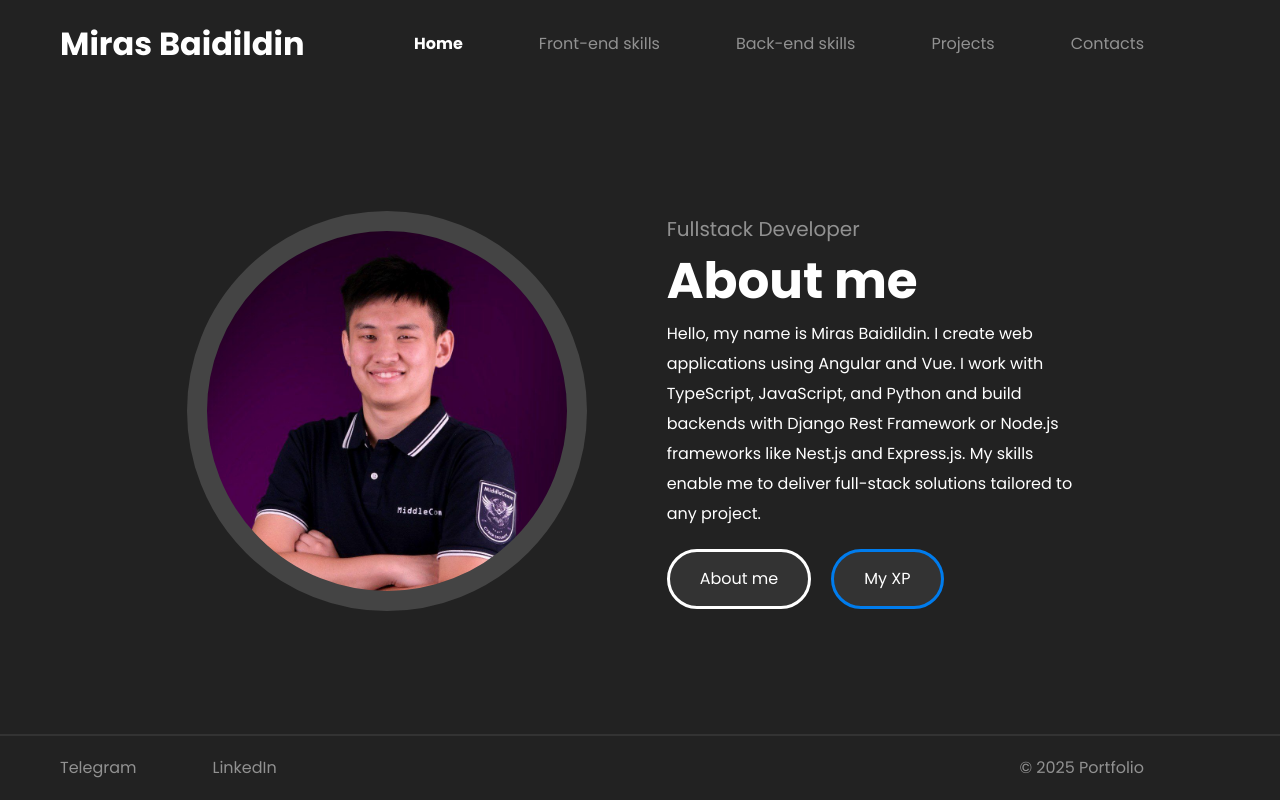
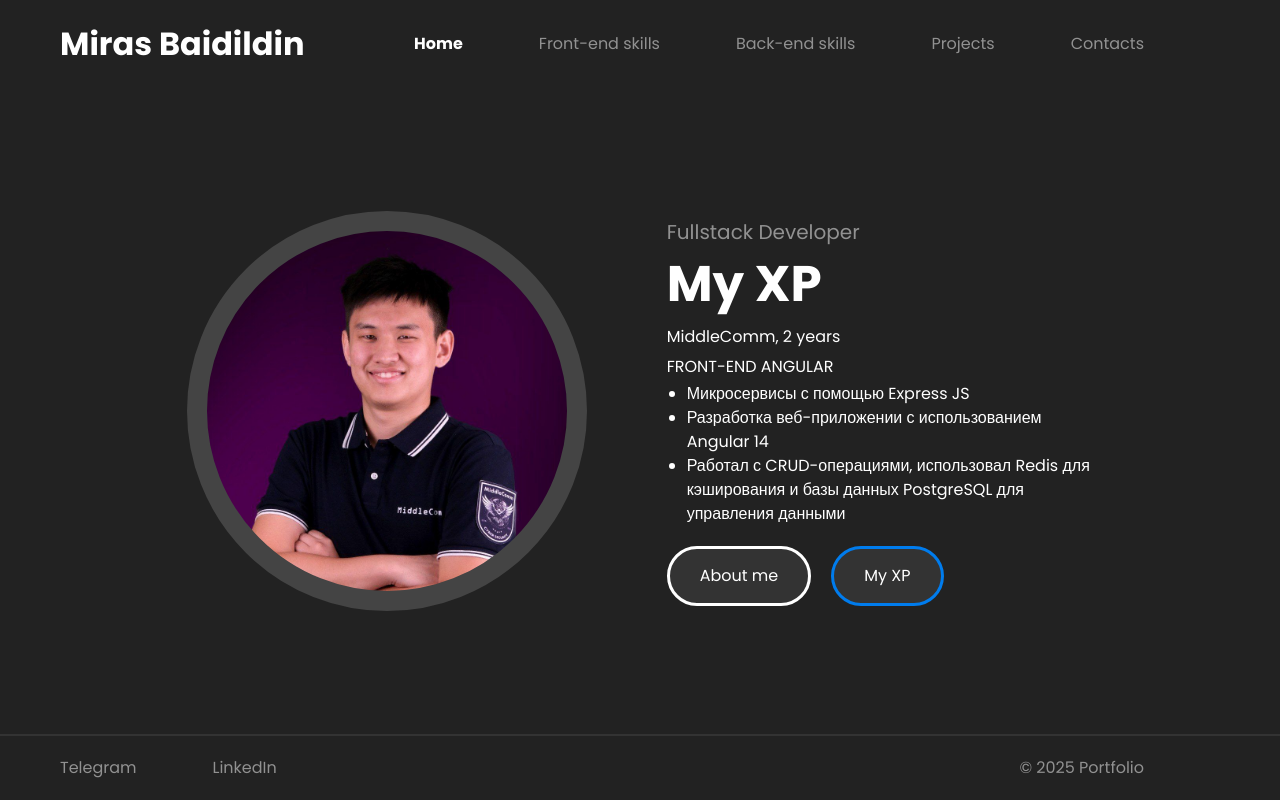
Before and after one commit to MiloBN1/Portfolio, a Vue app in the folder portfolio/: page / in a window 1280 px wide. Both pictures are taken after a click on the button "My XP". Built offline with nearby package versions, Linux system fonts and the light colour scheme.

Commit message:
page 1 done

```diff
--- a/portfolio/src/components/AboutMeComponent.vue
+++ b/portfolio/src/components/AboutMeComponent.vue
@@ -2,9 +2,13 @@
   import {ref} from "vue";
 
   let activePage = ref(0)
+  const titles = ['About me', 'My XP']
+  let selectedTitle = ref(titles[0])
 
-  function changeActivePage(value){
-    activePage.value = value
+
+  function changeActivePage(value:number){
+    activePage.value = value;
+    selectedTitle.value = titles[value]
   }
 
 </script>
@@ -18,8 +22,19 @@
 
     <div class="info-block w-1/3">
       <p class="opacity-text">Fullstack Developer</p>
-      <h1>About me</h1>
-      <p class="text-about">Hello, my name is Miras Baidildin. I create web applications using Angular and Vue. I work with TypeScript, JavaScript, and Python and build backends with Django Rest Framework or Node.js frameworks like Nest.js and Express.js. My skills enable me to deliver full-stack solutions tailored to any project.</p>
+      <h1>{{ selectedTitle }}</h1>
+      <p class="text-about" v-if="activePage===0">Hello, my name is Miras Baidildin. I create web applications using Angular and Vue. I work with TypeScript, JavaScript, and Python and build backends with Django Rest Framework or Node.js frameworks like Nest.js and Express.js. My skills enable me to deliver full-stack solutions tailored to any project.</p>
+      <div v-if="activePage===1">
+      <p class="text-about" >MiddleComm, 2 years <br/>
+        FRONT-END ANGULAR
+      </p>
+        <ul class="text-white list-disc ">
+          <li class="ml-5"> Микросервисы с помощью Express JS</li>
+          <li class="ml-5"> Разработка веб-приложении с использованием Angular 14</li>
+          <li class="ml-5"> Работал с CRUD-операциями, использовал Redis для кэширования и
+            базы данных PostgreSQL для управления данными</li>
+        </ul>
+      </div>
       <div class="mt-5">
         <button class="mr-5" @click="changeActivePage(0)" :class="activePage===0?'active-btn':''">About me</button>
         <button @click="changeActivePage(1)" :class="activePage===1?'active-btn':''">My XP</button>
```
